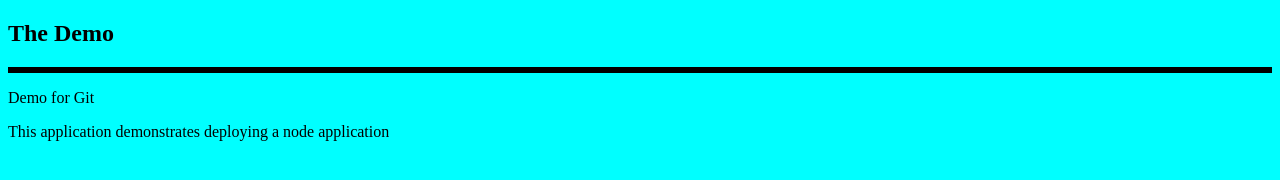
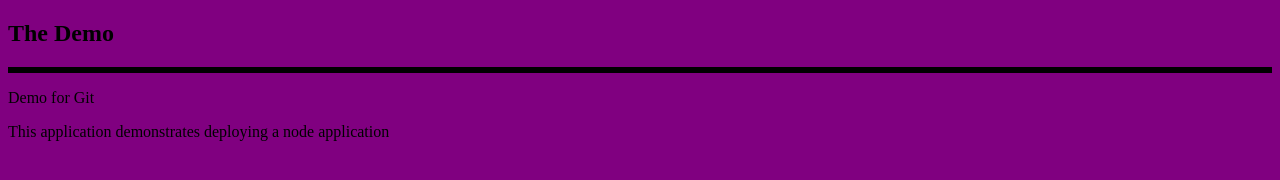
Before and after one commit to m-akramb/node_ab, a website: page index.html in a window 1280 px wide. Drawn offline with Linux system fonts and the light colour scheme.

Commit message:
color change to purple

```diff
--- a/index.html
+++ b/index.html
@@ -4,7 +4,7 @@
 <style>
 p.solid{border-style:solid;}
 </style>
-<body style = "background-color:cyan;">
+<body style = "background-color:purple;">
 <h2> The Demo</h2>
 <p class = "solid">
 <p> <a>Demo for Git</a></p>
```
